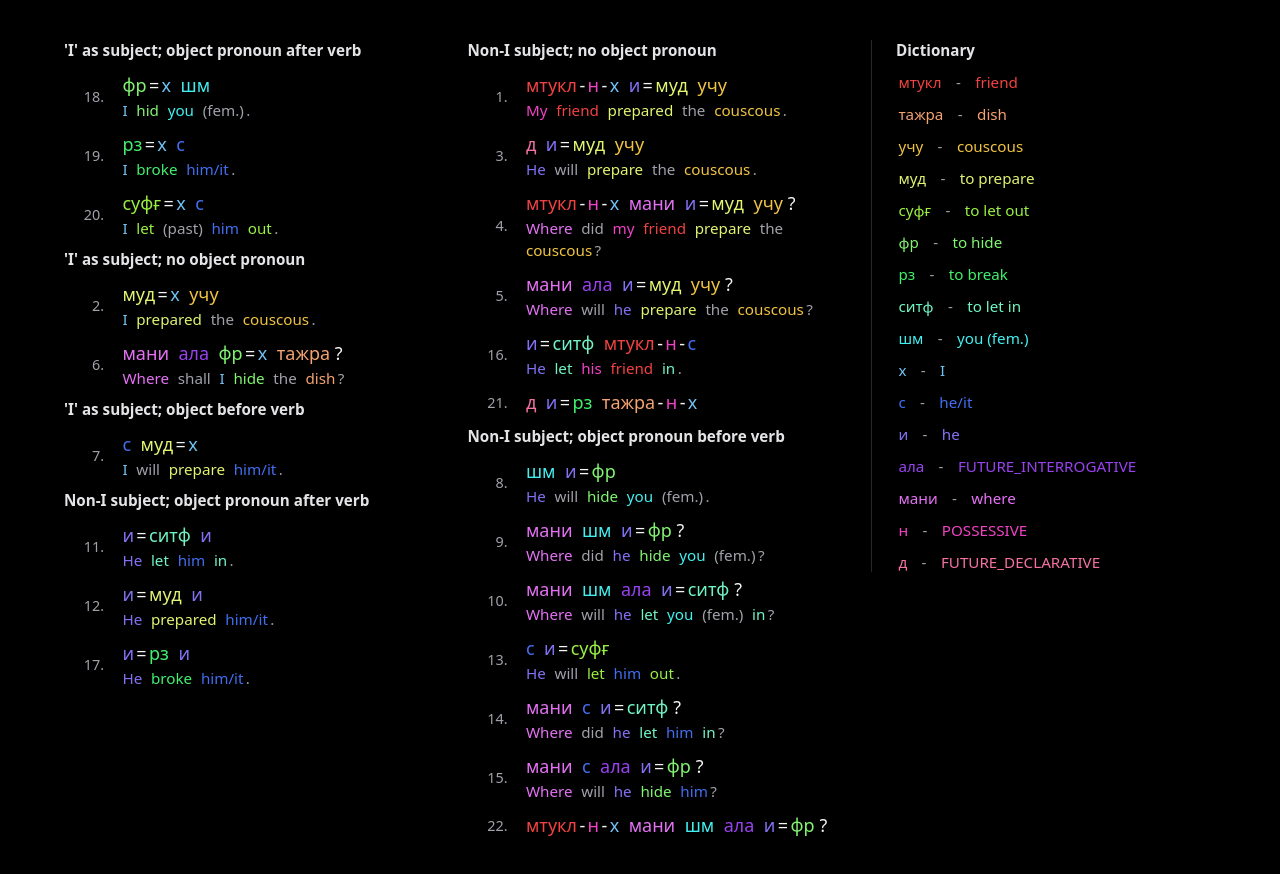
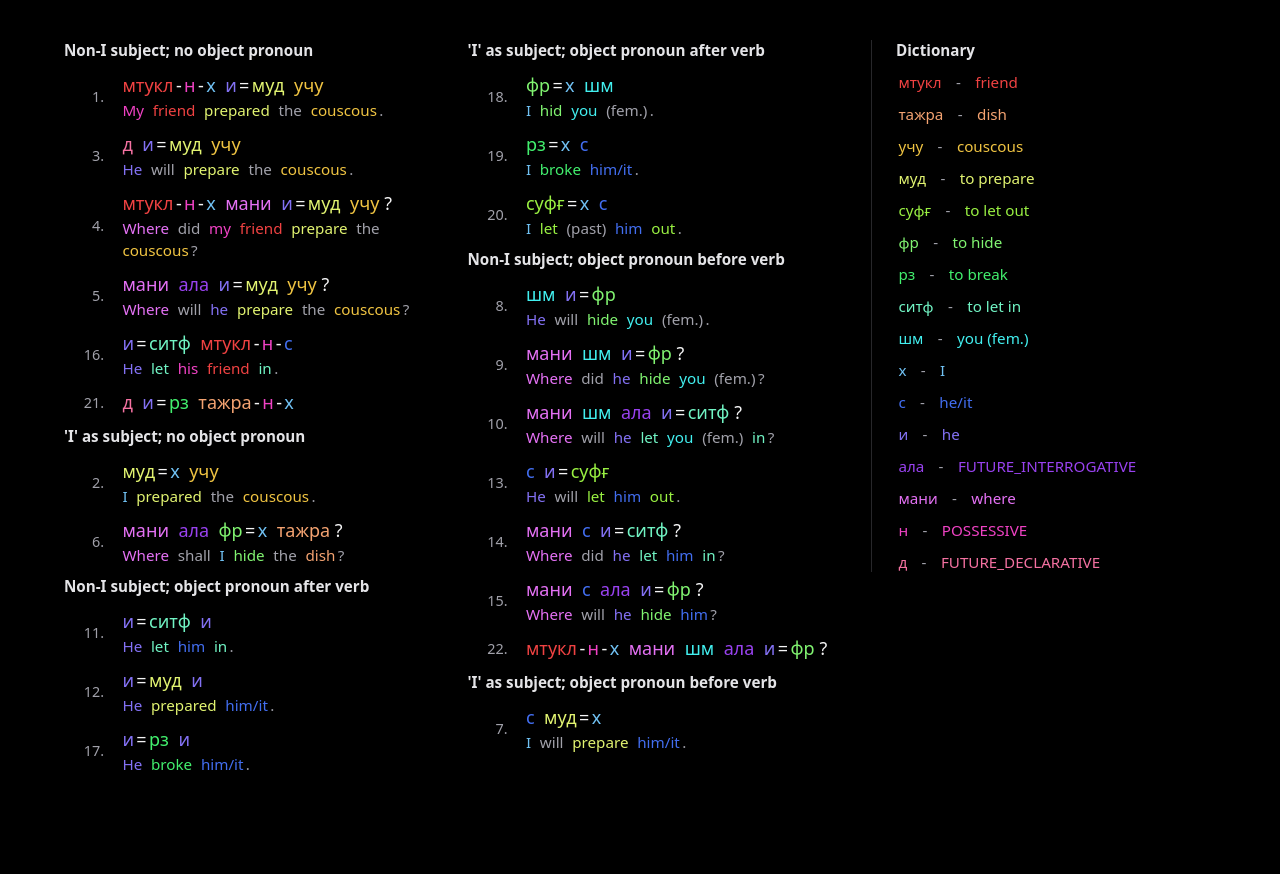
Before and after one commit to vpavlenko/figuig, a Next.js app: page / in a window 1280 px wide. Shown: the top 874 px of the page. After the commit the page ends 815 px from the top, so only its background shows below. Built offline with nearby package versions, Linux system fonts and the light colour scheme.

Commit message:
reorder groups

```diff
--- a/app/page.tsx
+++ b/app/page.tsx
@@ -91,30 +91,37 @@ const DICTIONARY = [
 ];
 
 const SENTENCE_GROUPS: Array<{ title: string; sentences: number[] }> = [
+
   {
-    title: "'I' as subject; object pronoun after verb",
-    sentences: [18, 19, 20],
+    title: "Non-I subject; no object pronoun",
+    sentences: [1, 3, 4, 5, 16, 21],
   },
   {
     title: "'I' as subject; no object pronoun",
     sentences: [2, 6],
   },
-  {
-    title: "'I' as subject; object before verb",
-    sentences: [7],
-  },
+
+
   {
     title: "Non-I subject; object pronoun after verb",
     sentences: [11, 12, 17],
   },
   {
-    title: "Non-I subject; no object pronoun",
-    sentences: [1, 3, 4, 5, 16, 21],
+    title: "'I' as subject; object pronoun after verb",
+    sentences: [18, 19, 20],
   },
+
   {
     title: "Non-I subject; object pronoun before verb",
     sentences: [8, 9, 10, 13, 14, 15, 22],
   },
+  {
+    title: "'I' as subject; object pronoun before verb",
+    sentences: [7],
+  },
+
+
+
 ];
 
 export default function Home() {
```
